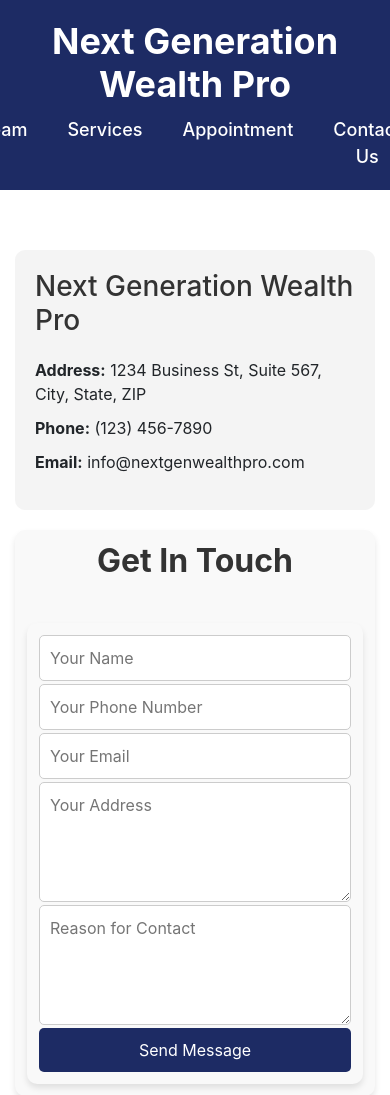
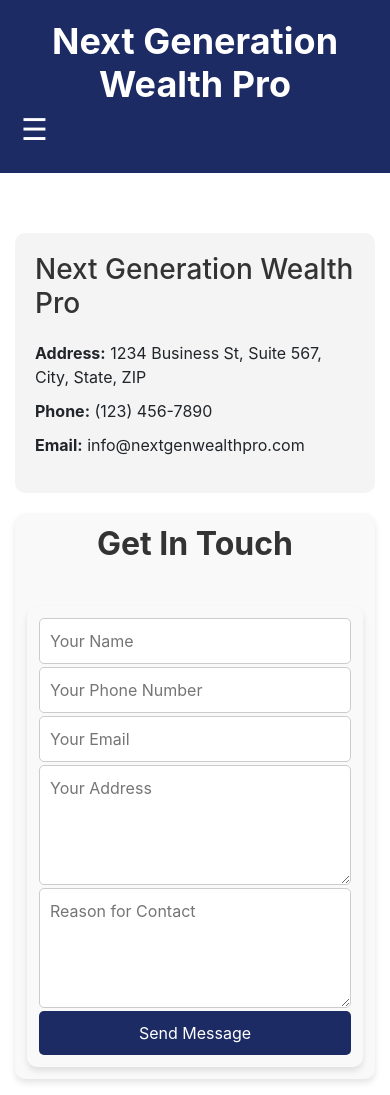
Before and after one commit to krishnadhakal03/wealthpro, a Django app: page /contact/ in a window 390 px wide; the page is wider, and only the part inside the window is pictured. Shown: the top 1095 px of that part. Run offline with Django 5.2, Linux system fonts and the light colour scheme; some libraries are stand-ins or nearby versions.

Commit message:
Add files via upload
Changes for mobile menu

```diff
--- a/main/templates/main/base.html
+++ b/main/templates/main/base.html
@@ -18,11 +18,13 @@
 <body {% block hclass %}
     {% endblock %} >
     <!-- Header -->
-    <header class="main-header">
-        <div class="container">
-            <h1>Next Generation Wealth Pro</h1>
+   <header class="main-header">
+    <div class="container">
+        <h1>Next Generation Wealth Pro</h1>
+        <div class="menu">
             <nav>
-                <ul>
+                <button class="menu-toggle" onclick="toggleMenu()">☰</button>
+                <ul id="menu-items" class="menu-items">
                     <li><a href="{% url 'home' %}">Home</a></li>
                     <li><a href="{% url 'team' %}">Team</a></li>
                     <li><a href="{% url 'services' %}">Services</a></li>
@@ -32,7 +34,8 @@
                 </ul>
             </nav>
         </div>
-    </header>
+    </div>
+</header>
     <div id="content", name="content">
      {% block content %}
     {% endblock %}
```
